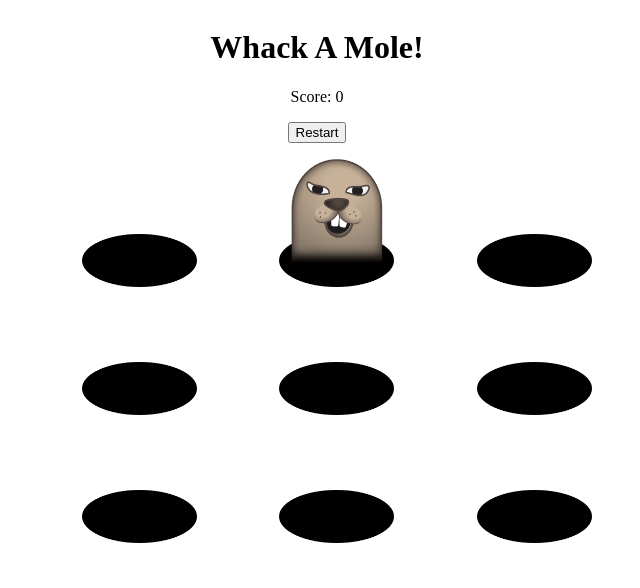
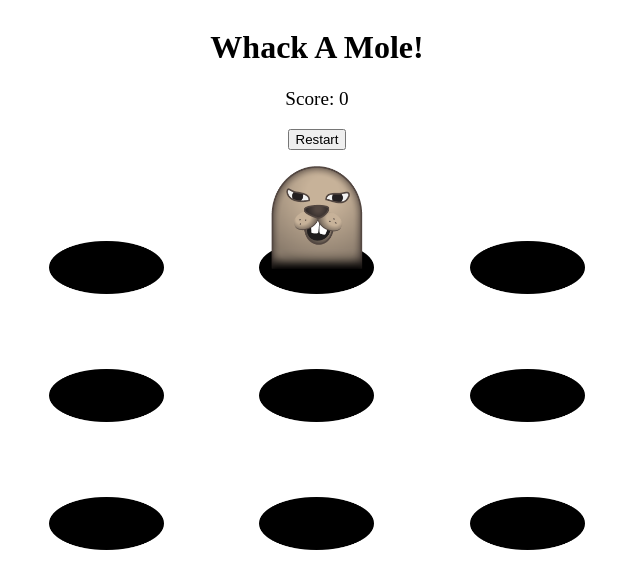
Before and after one commit to torbitj/whack-a-mole, a React (Vite) app: page / in a window 1280 px wide. Both pictures are taken after a click on the button "Play Now". Shown: the top 588 px of the page, without its empty margins (323-963 px from the left). Built offline with nearby package versions, Linux system fonts and the light colour scheme.

Commit message:
Consolidate multiple in a single function in context when a button is clicked for cleaner code

```diff
--- a/src/GameContext.jsx
+++ b/src/GameContext.jsx
@@ -11,7 +11,13 @@ export const GameProvider = ({ children }) => {
 
   const togglePlaying = () => setIsPlaying(!isPlaying);
 
-  const recordHighScore = (currentScore) => setHighScores([...highScores, currentScore]);
+  const recordHighScore = (currentScore) => setHighScores([...highScores, currentScore].sort((a, b) => b - a));
+
+  const resetToStartMenu = () => {
+    togglePlaying();
+    recordHighScore(score);
+    setScore(0);
+  }
 
   const addScore = () => {
     setScore(score + 1);
@@ -24,10 +30,9 @@ export const GameProvider = ({ children }) => {
     highScores,
     moleHole,
     numHoles,
-    setScore,
     togglePlaying,
     addScore,
-    recordHighScore
+    resetToStartMenu
   }
 
   return <GameContext.Provider value={value}>{children}</GameContext.Provider>
--- a/src/HighScore.jsx
+++ b/src/HighScore.jsx
@@ -1,5 +1,5 @@
 const HighScore = ({score}) => {
-  return <p>{score}</p>
+  return <p className="score">{score}</p>
 }
 
 export default HighScore;
--- a/src/ScoreBoard.jsx
+++ b/src/ScoreBoard.jsx
@@ -1,15 +1,11 @@
 import { useGame } from "./GameContext";
 
 const ScoreBoard = () => {
-  const { togglePlaying, recordHighScore, setScore, score } = useGame();
+  const { resetToStartMenu, score } = useGame();
   return (
     <section>
-      <p>Score: {score}</p>
-      <button onClick={() => {
-        togglePlaying();
-        recordHighScore(score);
-        setScore(0);
-      }}>Restart</button>
+      <p className="score">Score: {score}</p>
+      <button onClick={resetToStartMenu}>Restart</button>
     </section>
   )
 }
--- a/src/index.css
+++ b/src/index.css
@@ -6,6 +6,7 @@ body {
 }
 
 ul {
+  padding-left: 0;
   list-style: none;
   display: grid;
   grid-template-columns: repeat(3, 1fr);
@@ -24,7 +25,16 @@ ul {
   background-image: url("/mole.png");
 }
 
+.score {
+  font-size: 1.2em;
+}
+
 #root {
   grid-area: app;
   text-align: center;
 }
+
+.hole,
+.mole:hover {
+  cursor: pointer;
+}
```
